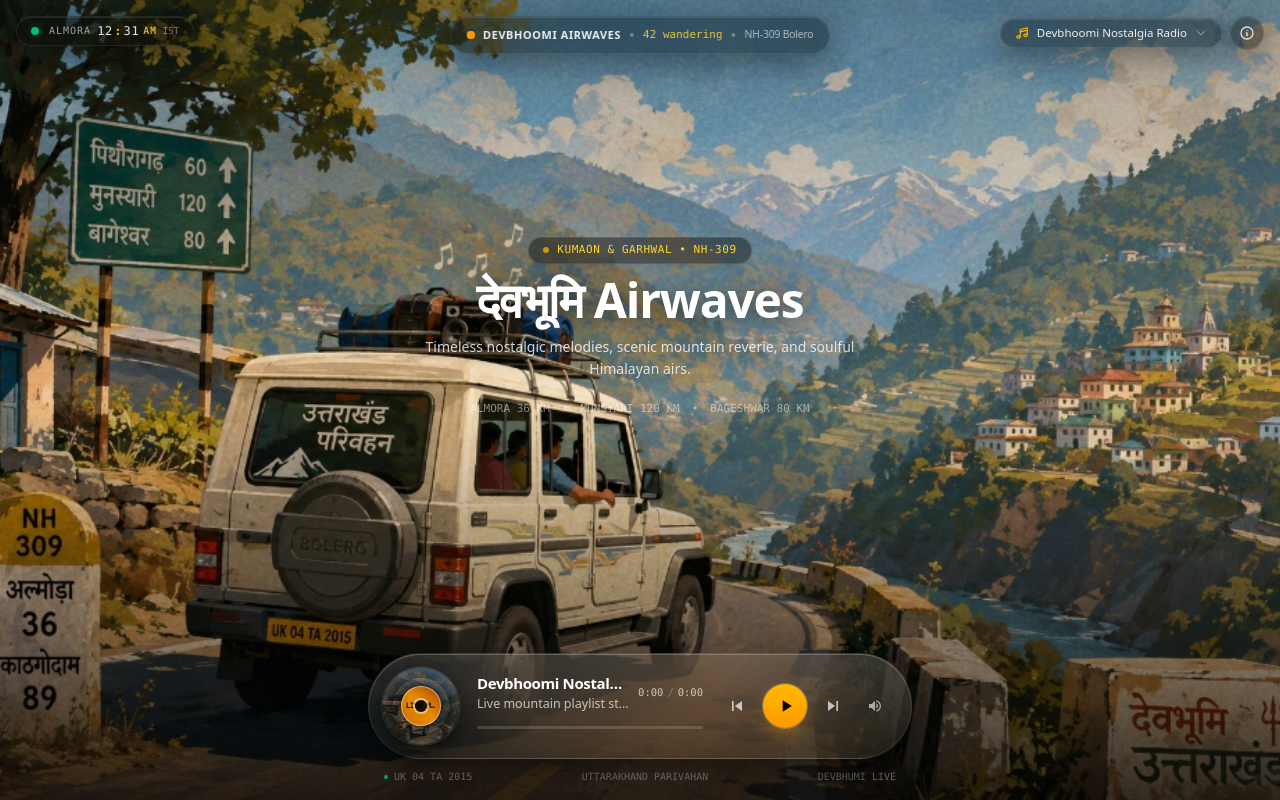
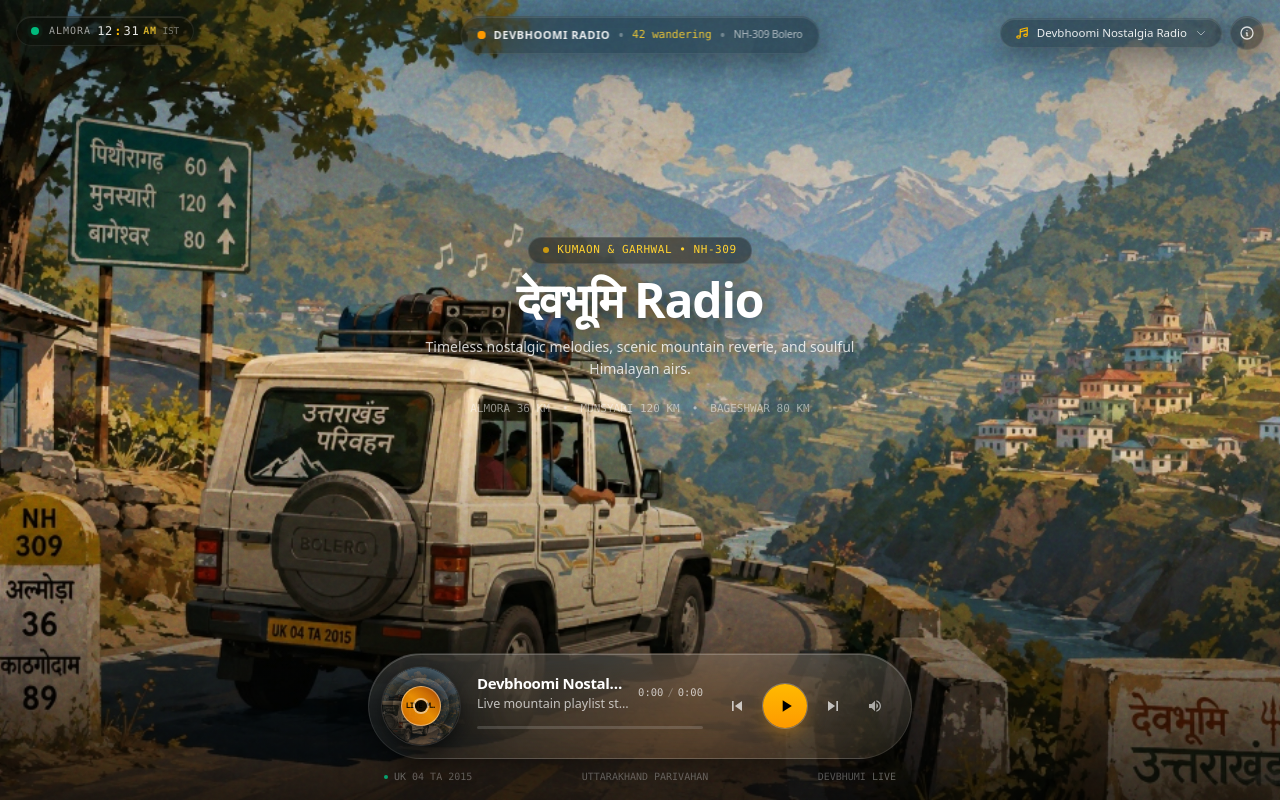
Before and after one commit to DheerajSChauhan/uttarakhand-nostalgia-player, a Next.js app: page / in a window 1280 px wide. Built offline with nearby package versions, Linux system fonts and the light colour scheme.

Commit message:
chore: change Airwaves to Radio across UI and metadata

```diff
--- a/app/layout.tsx
+++ b/app/layout.tsx
@@ -15,7 +15,7 @@ export const viewport: Viewport = {
 
 export const metadata: Metadata = {
   metadataBase: new URL("https://nostalgia-music-player.vercel.app"),
-  title: "Pahadi Radio — Nostalgic Mountain Melodies (देवभूमि Airwaves)",
+  title: "Pahadi Radio — Nostalgic Mountain Melodies (देवभूमि Radio)",
   description:
     "A nostalgic single-page music voyage through the serpentine pine roads of Uttarakhand. Live IST clock, floating glass vinyl player, and curated mountain melodies.",
   keywords: [
--- a/components/ClientApp.tsx
+++ b/components/ClientApp.tsx
@@ -35,7 +35,7 @@ export function ClientApp() {
           </div>
 
           <h1 className="text-3xl sm:text-5xl font-bold tracking-tight text-white drop-shadow-[0_4px_16px_rgba(0,0,0,0.8)] font-sans">
-            देवभूमि Airwaves
+            देवभूमि Radio
           </h1>
 
           <p className="text-xs sm:text-sm text-white/80 max-w-sm sm:max-w-md mx-auto leading-relaxed drop-shadow-[0_2px_8px_rgba(0,0,0,0.8)]">
--- a/components/MusicPlayer.tsx
+++ b/components/MusicPlayer.tsx
@@ -348,7 +348,7 @@ export function MusicPlayer({ playlist }: MusicPlayerProps) {
     ? {
         id: `yt-live-${trackIndex}`,
         title: liveYtMeta.title || playlist.name,
-        artist: liveYtMeta.artist || "Devbhoomi Airwaves",
+        artist: liveYtMeta.artist || "Devbhoomi Radio",
         duration: duration || 240,
         videoId: liveYtMeta.videoId || playlist.youtubePlaylistId || "",
       }
--- a/components/TopBar.tsx
+++ b/components/TopBar.tsx
@@ -35,7 +35,7 @@ export function TopBar({
             <span className="relative inline-flex rounded-full h-2 w-2 bg-amber-500" />
           </span>
           <span className="text-[11px] font-semibold uppercase tracking-wider text-white/90">
-            Devbhoomi Airwaves
+            Devbhoomi Radio
           </span>
           <span className="text-white/30">•</span>
           <span className="text-[11px] font-mono text-amber-300/90 font-medium">
@@ -104,7 +104,7 @@ export function TopBar({
                   <p className="text-[10px] uppercase font-bold tracking-widest text-amber-400">
                     Radio Frequency
                   </p>
-                  <p className="text-[11px] text-white/60">Live Mountain Airwaves</p>
+                  <p className="text-[11px] text-white/60">Live Mountain Radio</p>
                 </div>
                 <div className="mt-1 space-y-1">
                   {playlists.map((playlist) => {
```
Also changed, not shown: 1 other file (tests, documents, lock files or other folders).
